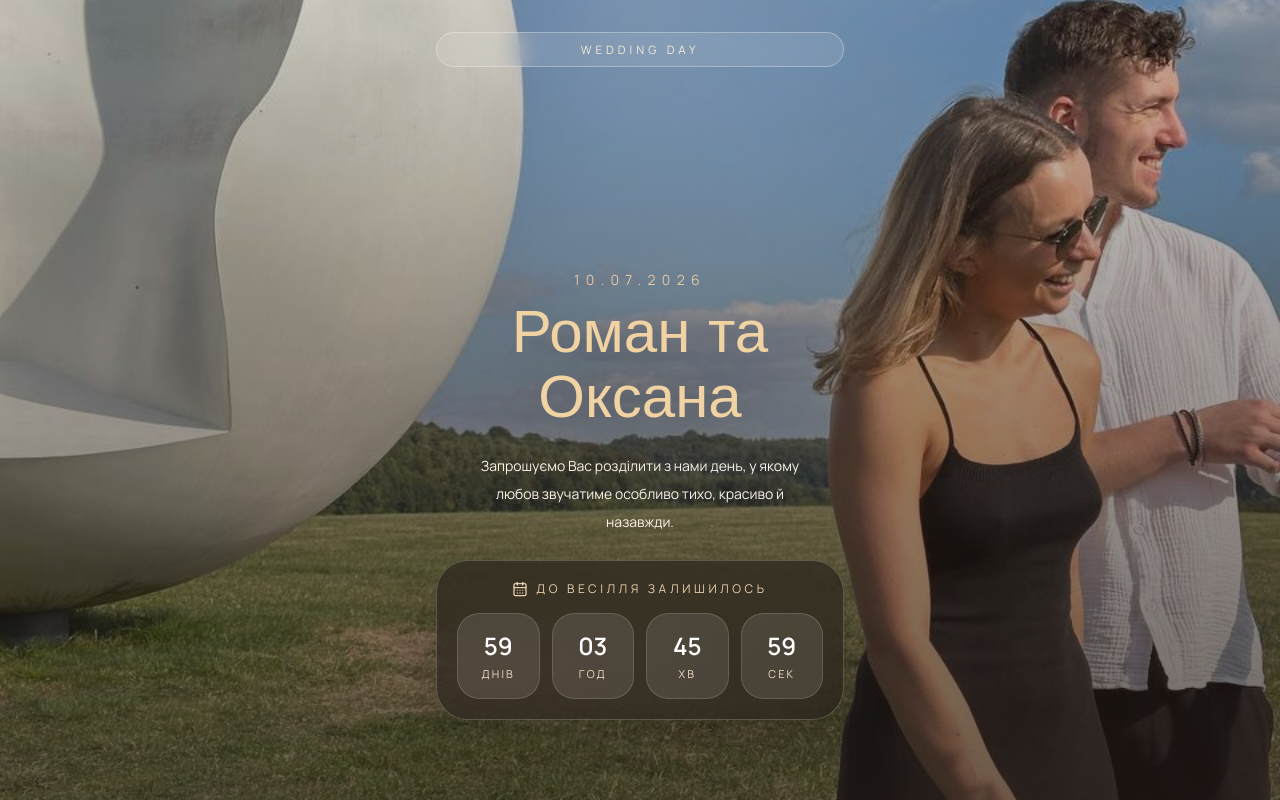
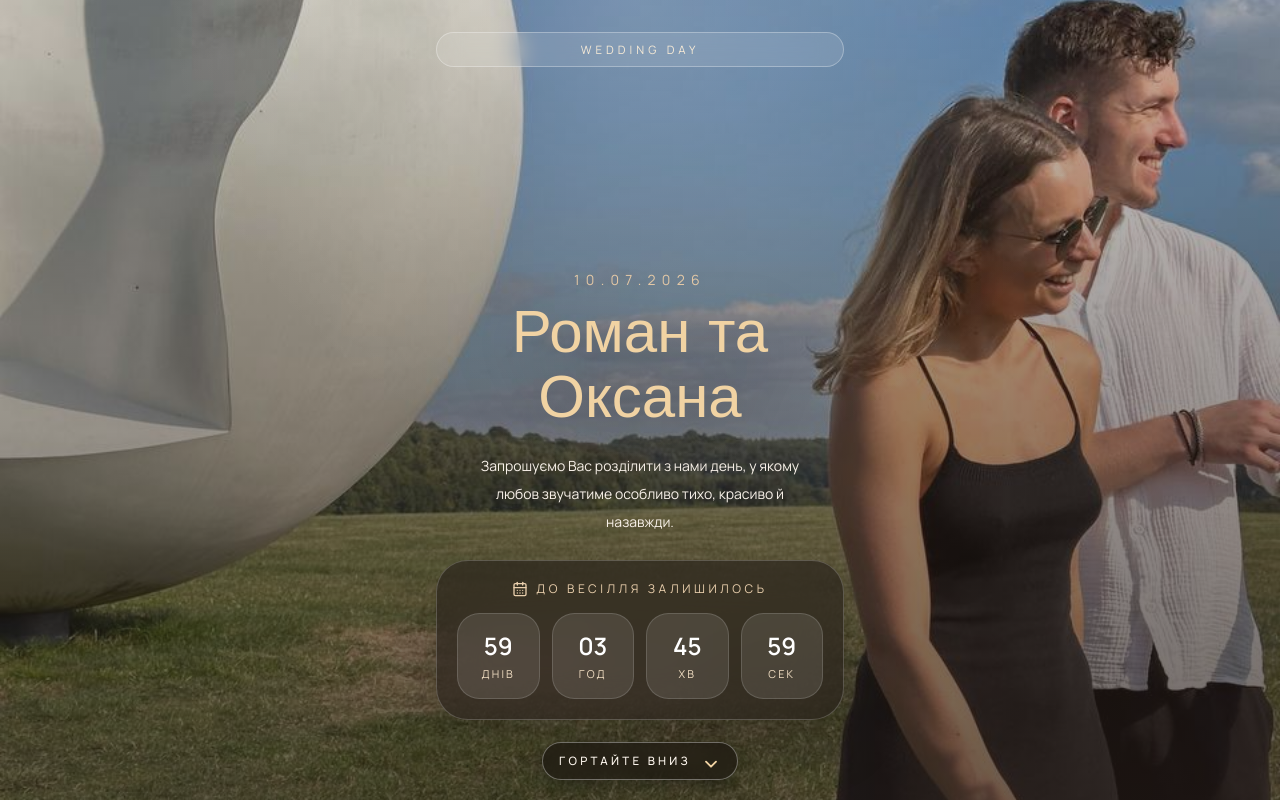
Before and after one commit to Maestro-blip/WPRO, a Next.js app: page / in a window 1280 px wide. Both pictures are taken after a click on the button 541 px from the left and 671 px from the top of the page. Shown: the top 800 px of the page. Built offline with nearby package versions, Linux system fonts and the light colour scheme; no server answers.

Commit message:
Add scroll hint functionality to wedding landing page: implement state management for scroll hint visibility, add scroll event listener to hide hint on scroll, and enhance button animations for improved user experience.

```diff
--- a/app/page.js
+++ b/app/page.js
@@ -349,6 +349,7 @@ export default function Home() {
   const [errors, setErrors] = useState({});
   const [isSubmitting, setIsSubmitting] = useState(false);
   const [submitError, setSubmitError] = useState(null);
+  const [showScrollHint, setShowScrollHint] = useState(true);
 
   const clearError = (field) => {
     setErrors((current) => {
@@ -372,7 +373,6 @@ export default function Home() {
   const [splashFadeOut, setSplashFadeOut] = useState(false);
   const knobX = useMotionValue(0);
   const progressWidth = useTransform(knobX, [0, sliderMax], ["0%", "100%"]);
-  const swipeHint = useTransform(knobX, [0, sliderMax * 0.6], [1, 0.2]);
 
   const sliderTransition = useMemo(
     () => ({ type: "spring", stiffness: 320, damping: 30 }),
@@ -510,6 +510,21 @@ export default function Home() {
       document.body.style.overflow = original;
     };
   }, [isUnlocked]);
+
+  useEffect(() => {
+    if (typeof window === "undefined" || !isUnlocked || !showScrollHint) {
+      return;
+    }
+
+    const onScroll = () => {
+      if (window.scrollY > 60) {
+        setShowScrollHint(false);
+      }
+    };
+
+    window.addEventListener("scroll", onScroll, { passive: true });
+    return () => window.removeEventListener("scroll", onScroll);
+  }, [isUnlocked, showScrollHint]);
 
   useEffect(() => {
     if (typeof document === "undefined" || !isThanksOpen) {
@@ -692,12 +707,6 @@ export default function Home() {
                   style={{ width: progressWidth }}
                   className="absolute inset-y-2 left-2 rounded-full bg-[linear-gradient(90deg,rgba(222,195,164,0.65),rgba(244,231,217,0.18))]"
                 />
-                <motion.div
-                  style={{ opacity: swipeHint }}
-                  className="pointer-events-none absolute inset-y-0 left-[5.25rem] right-5 z-10 flex items-center justify-center text-center text-[0.82rem] font-medium text-[#fff1de]"
-                >
-                  Проведіть праворуч
-                </motion.div>
                 <motion.button
                   type="button"
                   drag="x"
@@ -710,9 +719,14 @@ export default function Home() {
                   transition={sliderTransition}
                   onDragEnd={handleDragEnd}
                   onClick={handleUnlock}
-                  className="relative z-10 flex h-14 w-14 touch-none items-center justify-center rounded-full bg-[#fff9f2] text-[#2f2621] shadow-[0_10px_22px_rgba(0,0,0,0.26)]"
+                  className="relative z-10 flex h-14 w-14 touch-none items-center justify-center rounded-full border border-white/25 bg-[#fff9f2] text-[#2f2621] shadow-[0_10px_22px_rgba(0,0,0,0.28)]"
                 >
-                  <ArrowRight className="h-6 w-6" />
+                  <motion.div
+                    animate={{ x: [0, 5, 0] }}
+                    transition={{ duration: 1.25, repeat: Infinity, ease: "easeInOut" }}
+                  >
+                    <ArrowRight className="h-6 w-6" strokeWidth={2.25} />
+                  </motion.div>
                 </motion.button>
               </div>
             </div>
@@ -768,6 +782,39 @@ export default function Home() {
             </FadeIn>
           </div>
         </div>
+
+        <motion.div
+          aria-hidden={!showScrollHint}
+          initial="hidden"
+          animate={isUnlocked && showScrollHint ? "visible" : "hidden"}
+          variants={{
+            hidden: {
+              opacity: 0,
+              y: 8,
+              transition: { duration: 0.3, ease: "easeOut" }
+            },
+            visible: {
+              opacity: 1,
+              y: 0,
+              transition: { duration: 0.5, delay: 0.9, ease: "easeOut" }
+            }
+          }}
+          className="pointer-events-none absolute inset-x-0 bottom-4 z-10 flex justify-center px-4 pb-[env(safe-area-inset-bottom,0px)] sm:bottom-5"
+        >
+          <div className="flex items-center gap-2.5 rounded-full border border-white/35 bg-[rgba(20,14,12,0.58)] px-4 py-2 shadow-[0_6px_20px_rgba(0,0,0,0.38)] backdrop-blur-sm">
+            <span className="text-[0.68rem] font-medium uppercase tracking-[0.24em] text-[#fff8f0] sm:text-[0.72rem] sm:tracking-[0.28em]">
+              Гортайте вниз
+            </span>
+            <motion.div
+              animate={{ y: [0, 5, 0] }}
+              transition={{ duration: 1.35, repeat: Infinity, ease: "easeInOut" }}
+              className="text-[#f1d3a3]"
+              aria-hidden
+            >
+              <ChevronDown className="h-5 w-5" strokeWidth={2.25} />
+            </motion.div>
+          </div>
+        </motion.div>
       </section>
 
       <div className="relative mx-auto max-w-md px-5 pb-20">
```
